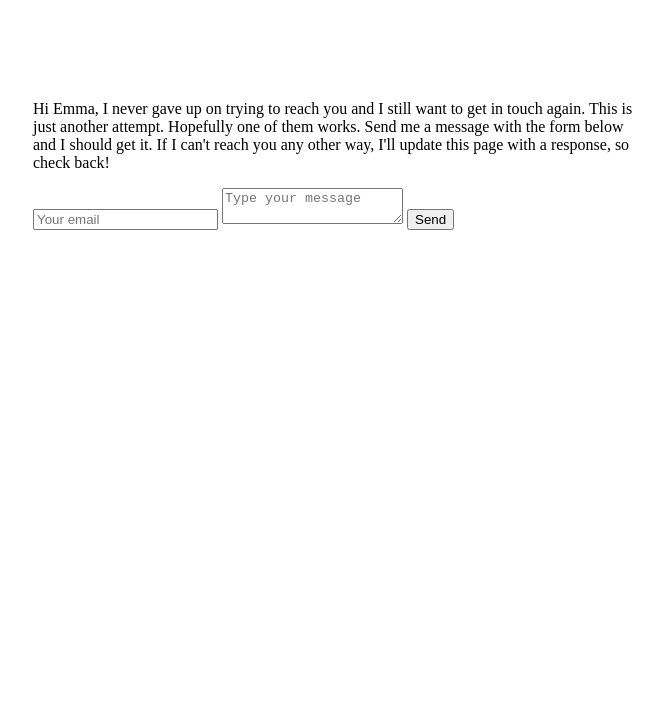
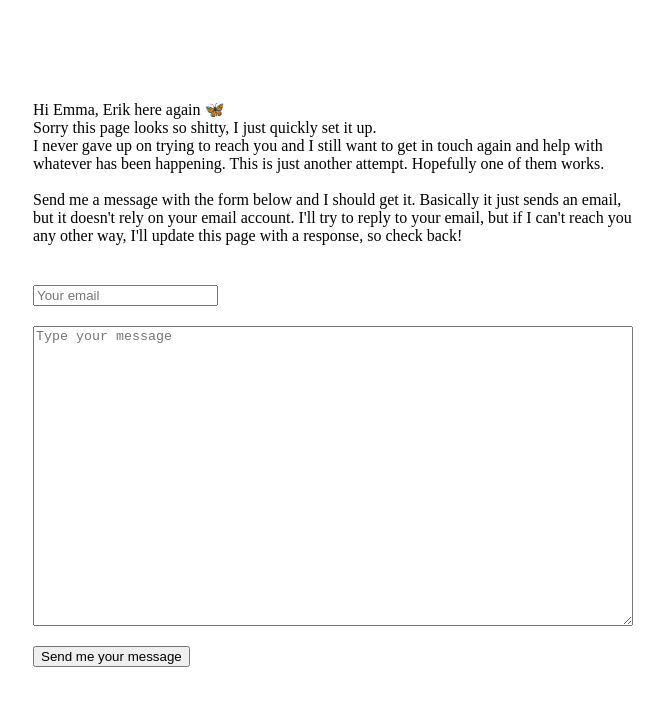
Before and after one commit to CuriousEager/curiouseager.github.io, a plain HTML site: page index.html in a window 1280 px wide. Shown: the whole page, without its empty margins (307-971 px from the left). Drawn offline with Linux system fonts and the light colour scheme.

Commit message:
Update index.html

```diff
--- a/index.html
+++ b/index.html
@@ -1,13 +1,15 @@
 <div style="margin-inline-end: auto; margin-inline-start: auto; max-width: 600px; margin-top: 100px; min-width: 240px;">
-  <p>
-    Hi Emma, I never gave up on trying to reach you and I still want to get in touch again. This is just another attempt. Hopefully one of them works.
-    Send me a message with the form below and I should get it. If I can't reach you any other way, I'll update this page with a response, so check back!
+  <p style="margin-bottom: 40px">
+    Hi Emma, Erik here again 🦋
+    <br>Sorry this page looks so shitty, I just quickly set it up.
+    <br>I never gave up on trying to reach you and I still want to get in touch again and help with whatever has been happening. This is just another attempt. Hopefully one of them works.
+    <br><br>Send me a message with the form below and I should get it. Basically it just sends an email, but it doesn't rely on your email account. I'll try to reply to your email, but if I can't reach you any other way, I'll update this page with a response, so check back!
   </p>
 
   <form action="http://formspree.io/enmolenaar@gmail.com" method="POST">
-    <input type="hidden" name="_subject" value="Contact request from personal website" />
-    <input type="email" name="_replyto" placeholder="Your email" required>
-    <textarea name="message" placeholder="Type your message" required></textarea>
-    <button type="submit">Send</button>
+    <input type="hidden" name="_subject" value="Contact request from personal website">
+    <input type="email" name="_replyto" placeholder="Your email">
+    <br><textarea name="message" placeholder="Type your message" required="" style="margin-top: 20px; margin-bottom: 20px; width: 100%; height: 300px;"></textarea>
+    <br><button type="submit">Send me your message</button>
   </form>
 </div>
```
